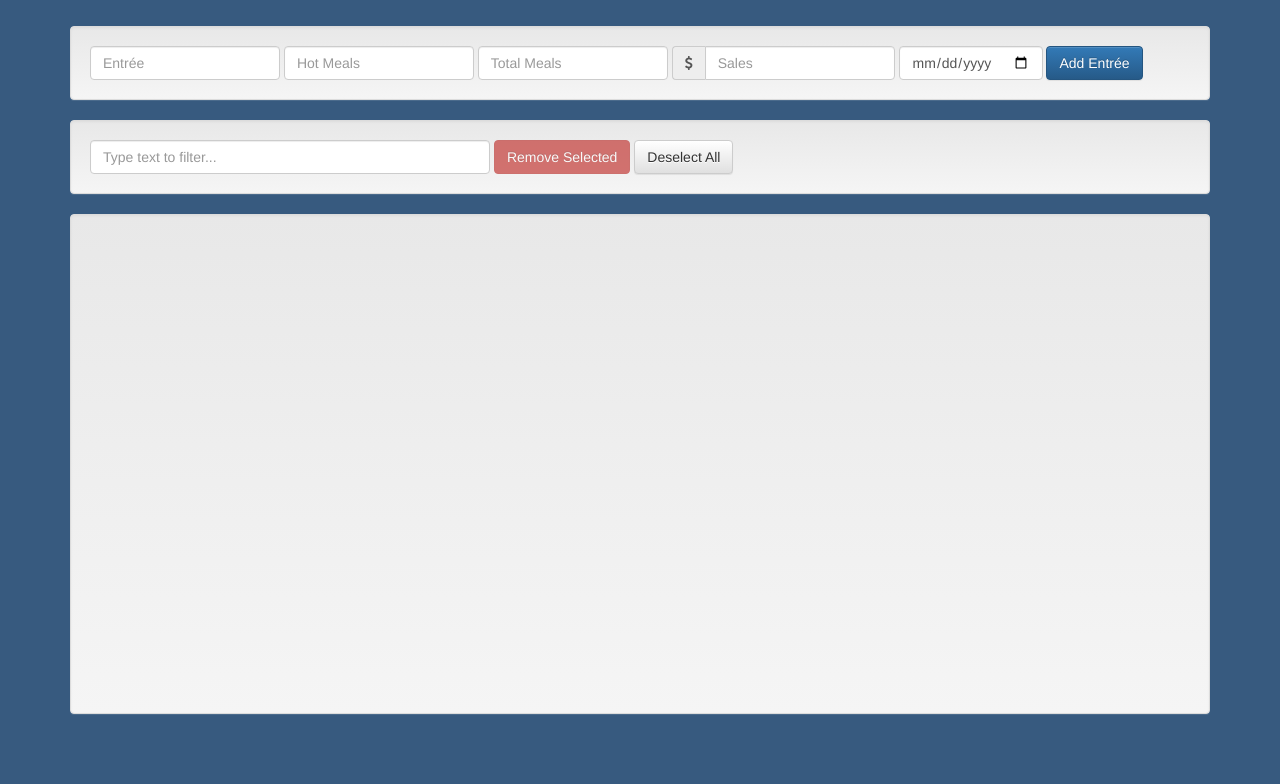
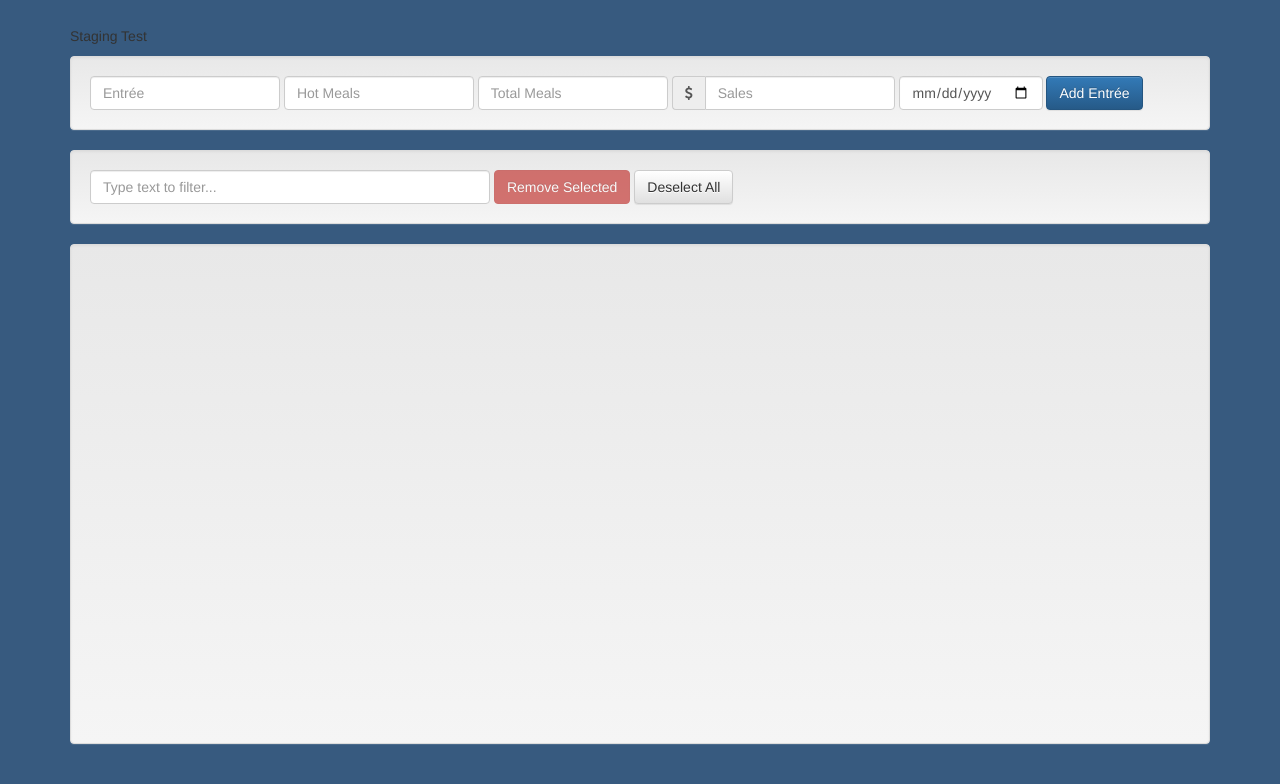
Before and after one commit to ltcrash42/kag-menu, an Electron app: page index.html in a window 1280 px wide. Drawn offline with Linux system fonts and the light colour scheme.

Commit message:
staging branch test

```diff
--- a/index.html
+++ b/index.html
@@ -13,6 +13,7 @@
   </head>
   <body>
     <div class="container">
+	<p>Staging Test</p>
       <div class="well">
         <form action="javascript:void(0);"  class="form-inline" id="formAddEntree">
           <div class="form-group">
```
